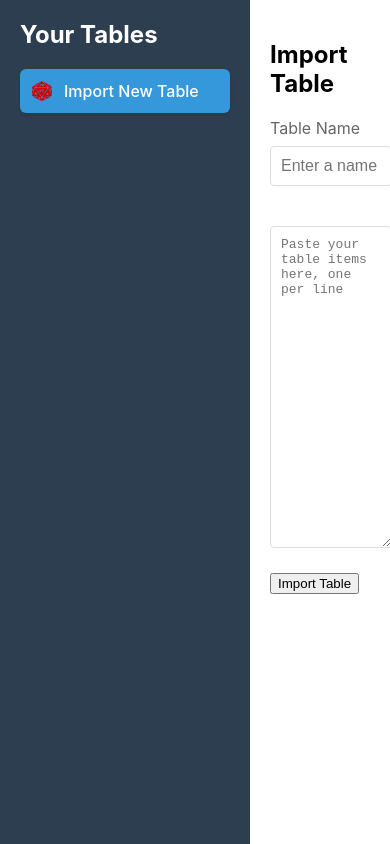
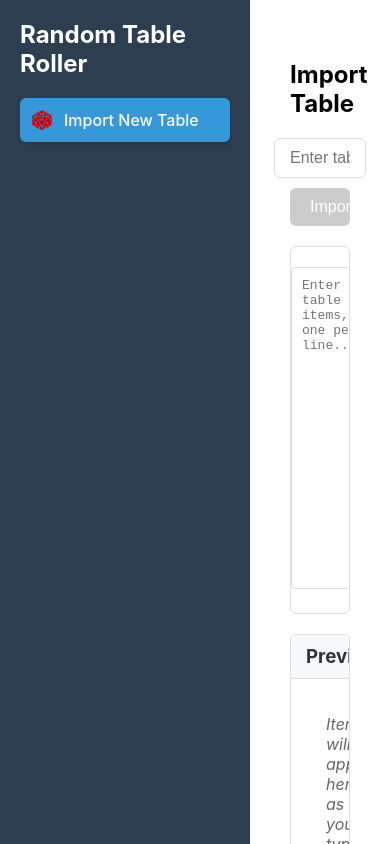
Before and after one commit to Pyro979/rtr, a React (Create React App) app: page /import in a window 390 px wide. Built offline with nearby package versions, Linux system fonts and the light colour scheme; a web font is replaced by a local one.

Commit message:
refacotr preview & fix table storage

```diff
--- /dev/null
+++ b/src/components/EditMode.css
@@ -0,0 +1,5 @@
+.edit-mode {
+  padding: 20px;
+  max-width: 1200px;
+  margin: 0 auto;
+}
--- a/src/components/EditMode.js
+++ b/src/components/EditMode.js
@@ -1,28 +1,84 @@
-import React from 'react';
-import TableEditor from './TableEditor';
+import React, { useState } from 'react';
+import { useNavigate } from 'react-router-dom';
+import TableEditorWithPreview from './shared/TableEditorWithPreview';
+import { TEXT } from '../constants/text';
+import '../styles/shared.css';
+import './EditMode.css';
 
 const EditMode = ({ table, onUpdate, onDelete }) => {
+  const navigate = useNavigate();
+  const [error, setError] = useState('');
+  const [editedName, setEditedName] = useState(table.name);
+  const [editedText, setEditedText] = useState(table.items.join('\n'));
+  const [hasChanges, setHasChanges] = useState(false);
+
+  const handleSave = () => {
+    if (!editedName.trim()) {
+      setError('Table name is required');
+      return;
+    }
+    setError('');
+    const items = editedText.split('\n').filter(item => item.trim());
+    if (items.length === 0) {
+      setError('Table must have at least one item');
+      return;
+    }
+    onUpdate({ ...table, name: editedName.trim(), items });
+    setHasChanges(false);
+  };
+
+  const handleDelete = () => {
+    if (window.confirm('Are you sure you want to delete this table?')) {
+      onDelete(table.id);
+      navigate('/');
+    }
+  };
+
   const handleTextChange = (text) => {
-    const items = text.split('\n').filter(item => item.trim());
-    onUpdate({ ...table, items });
+    setEditedText(text);
+    setHasChanges(true);
   };
 
   const handleNameChange = (name) => {
-    onUpdate({ ...table, name });
+    setEditedName(name);
+    setHasChanges(true);
   };
 
   return (
     <div className="edit-mode">
-      <input
-        value={table.name}
-        onChange={(e) => handleNameChange(e.target.value)}
+      <h2>{TEXT.edit.title}</h2>
+
+      <div className="name-input-group">
+        <input
+          type="text"
+          value={editedName}
+          onChange={(e) => handleNameChange(e.target.value)}
+          placeholder="Enter table name..."
+          className="table-name-input"
+        />
+        <button
+          onClick={handleSave}
+          className="action-button primary-button"
+          disabled={!hasChanges}
+        >
+          {TEXT.edit.saveButton}
+        </button>
+        <button
+          onClick={handleDelete}
+          className="action-button danger-button"
+        >
+          {TEXT.edit.deleteButton}
+        </button>
+      </div>
+
+      <TableEditorWithPreview
+        text={editedText}
+        onTextChange={handleTextChange}
+        tableName={editedName}
+        placeholder={TEXT.edit.contentPlaceholder}
       />
-      <TableEditor
-        text={table.items.join('\n')}
-        placeholder="Enter table items, one per line..."
-        onTextChange={handleTextChange}
-      />
-      <button onClick={() => onDelete(table.id)}>Delete Table</button>
+
+      {error && <div className="error-message">{error}</div>}
     </div>
   );
 };
--- /dev/null
+++ b/src/components/ImportMode.css
@@ -0,0 +1,116 @@
+.import-mode {
+  padding: 20px;
+  max-width: 1200px;
+  margin: 0 auto;
+}
+
+.name-input-group {
+  display: flex;
+  gap: 10px;
+  margin-bottom: 20px;
+  align-items: center;
+}
+
+.table-name-input {
+  flex: 1;
+  padding: 10px 15px;
+  font-size: 16px;
+  border: 1px solid #ddd;
+  border-radius: 6px;
+  transition: border-color 0.2s;
+}
+
+.table-name-input:focus {
+  border-color: #007bff;
+  outline: none;
+}
+
+.import-button {
+  padding: 10px 20px;
+  font-size: 16px;
+  color: white;
+  background-color: #007bff;
+  border: none;
+  border-radius: 6px;
+  cursor: pointer;
+  transition: background-color 0.2s;
+}
+
+.import-button:hover:not(:disabled) {
+  background-color: #0056b3;
+}
+
+.import-button:disabled {
+  background-color: #ccc;
+  cursor: not-allowed;
+}
+
+.import-container {
+  display: grid;
+  grid-template-columns: 1fr 1fr;
+  gap: 20px;
+  margin-bottom: 20px;
+}
+
+.editor-section, .preview-section {
+  border: 1px solid #ddd;
+  border-radius: 6px;
+  overflow: hidden;
+}
+
+.preview-header {
+  padding: 10px 15px;
+  background-color: #f8f9fa;
+  border-bottom: 1px solid #ddd;
+}
+
+.preview-header h3 {
+  margin: 0;
+  color: #333;
+}
+
+.preview-content {
+  padding: 15px;
+  max-height: 400px;
+  overflow-y: auto;
+}
+
+.preview-content ol {
+  margin: 0;
+  padding-left: 30px;
+}
+
+.preview-content li {
+  margin-bottom: 5px;
+  line-height: 1.4;
+}
+
+.preview-placeholder {
+  color: #666;
+  font-style: italic;
+  text-align: center;
+  padding: 20px;
+}
+
+.error-message {
+  color: #dc3545;
+  margin-top: 10px;
+  padding: 10px;
+  border-radius: 4px;
+  background-color: #f8d7da;
+}
+
+/* Mobile responsiveness */
+@media (max-width: 768px) {
+  .import-container {
+    grid-template-columns: 1fr;
+  }
+
+  .name-input-group {
+    flex-direction: column;
+  }
+
+  .table-name-input, .import-button {
+    width: 100%;
+  }
+}
--- a/src/components/ImportMode.js
+++ b/src/components/ImportMode.js
@@ -1,9 +1,11 @@
 import React, { useState } from 'react';
 import { useNavigate } from 'react-router-dom';
 import { v4 as uuidv4 } from 'uuid';
-import TableEditor from './TableEditor';
+import TableEditorWithPreview from './shared/TableEditorWithPreview';
 import { parseTableItems } from '../utils/tableUtils';
 import { TEXT } from '../constants/text';
+import '../styles/shared.css';
+import './ImportMode.css';
 
 const ImportMode = ({ onImport }) => {
   const navigate = useNavigate();
@@ -37,8 +39,8 @@ const ImportMode = ({ onImport }) => {
   return (
     <div className="import-mode">
       <h2>{TEXT.import.title}</h2>
-      <div className="form-group">
-        <label htmlFor="tableName">{TEXT.import.nameLabel}</label>
+
+      <div className="name-input-group">
         <input
           id="tableName"
           type="text"
@@ -48,18 +50,28 @@ const ImportMode = ({ onImport }) => {
             setError('');
           }}
           placeholder={TEXT.import.namePlaceholder}
+          className="table-name-input"
         />
+        <button
+          onClick={handleImport}
+          className="action-button primary-button"
+          disabled={!tableName.trim() || importText.trim() === ''}
+        >
+          {TEXT.import.submitButton}
+        </button>
       </div>
-      <TableEditor
+
+      <TableEditorWithPreview
         text={importText}
         onTextChange={(text) => {
           setImportText(text);
           setError('');
         }}
+        tableName={tableName}
         placeholder={TEXT.import.contentPlaceholder}
       />
+
       {error && <div className="error-message">{error}</div>}
-      <button onClick={handleImport}>{TEXT.import.submitButton}</button>
     </div>
   );
 };
--- a/src/components/TableEditor.js
+++ b/src/components/TableEditor.js
@@ -1,7 +1,7 @@
 import React from 'react';
 import './TableEditor.css';
 
-const TableEditor = ({ text, placeholder, onTextChange, onSubmit, submitLabel }) => {
+const TableEditor = ({ text, placeholder, onTextChange }) => {
   return (
     <div className="table-editor">
       <textarea
@@ -9,9 +9,6 @@ const TableEditor = ({ text, placeholder, onTextChange, onSubmit, submitLabel })
         placeholder={placeholder}
         onChange={(e) => onTextChange(e.target.value)}
       />
-      {onSubmit && (
-        <button onClick={onSubmit}>{submitLabel}</button>
-      )}
     </div>
   );
 };
--- /dev/null
+++ b/src/components/shared/TableEditorWithPreview.css
@@ -0,0 +1,53 @@
+.editor-preview-container {
+  display: grid;
+  grid-template-columns: 1fr 1fr;
+  gap: 20px;
+  margin-bottom: 20px;
+}
+
+.editor-section, .preview-section {
+  border: 1px solid #ddd;
+  border-radius: 6px;
+  overflow: hidden;
+}
+
+.preview-header {
+  padding: 10px 15px;
+  background-color: #f8f9fa;
+  border-bottom: 1px solid #ddd;
+}
+
+.preview-header h3 {
+  margin: 0;
+  color: #333;
+}
+
+.preview-content {
+  padding: 15px;
+  max-height: 400px;
+  overflow-y: auto;
+}
+
+.preview-content ol {
+  margin: 0;
+  padding-left: 30px;
+}
+
+.preview-content li {
+  margin-bottom: 5px;
+  line-height: 1.4;
+}
+
+.preview-placeholder {
+  color: #666;
+  font-style: italic;
+  text-align: center;
+  padding: 20px;
+}
+
+/* Mobile responsiveness */
+@media (max-width: 768px) {
+  .editor-preview-container {
+    grid-template-columns: 1fr;
+  }
+}
--- /dev/null
+++ b/src/components/shared/TableEditorWithPreview.js
@@ -0,0 +1,52 @@
+import React, { useMemo } from 'react';
+import TableEditor from '../TableEditor';
+import { parseTableItems } from '../../utils/tableUtils';
+import './TableEditorWithPreview.css';
+
+const TableEditorWithPreview = ({
+  text,
+  onTextChange,
+  tableName,
+  placeholder,
+  className = ''
+}) => {
+  const previewItems = useMemo(() => {
+    return text.split('\n').filter(item => item.trim());
+  }, [text]);
+
+  return (
+    <div className={`editor-preview-container ${className}`}>
+      <div className="editor-section">
+        <TableEditor
+          text={text}
+          onTextChange={onTextChange}
+          placeholder={placeholder}
+        />
+      </div>
+
+      <div className="preview-section">
+        <div className="preview-header">
+          <h3>
+            {tableName || 'Preview'}
+            {previewItems.length > 0 && ` (${previewItems.length} items)`}
+          </h3>
+        </div>
+        <div className="preview-content">
+          {previewItems.length > 0 ? (
+            <ol>
+              {previewItems.map((item, index) => (
+                <li key={index}>{item}</li>
+              ))}
+            </ol>
+          ) : (
+            <div className="preview-placeholder">
+              Items will appear here as you type...
+            </div>
+          )}
+        </div>
+      </div>
+    </div>
+  );
+};
+
+export default TableEditorWithPreview;
--- a/src/constants/text.js
+++ b/src/constants/text.js
@@ -5,15 +5,15 @@ export const TEXT = {
     description: 'Create, manage, and roll on custom random tables for your tabletop roleplaying games.'
   },
   sidebar: {
-    title: 'Your Tables',
-    importButton: 'Import New Table'
+    title: 'Random Table Roller',
+    importButton: 'Import Table'
   },
   import: {
     title: 'Import Table',
     nameLabel: 'Table Name',
-    namePlaceholder: 'Enter a name for your table',
-    contentPlaceholder: 'Paste your table items here, one per line',
-    submitButton: 'Import Table',
+    namePlaceholder: 'Enter table name...',
+    contentPlaceholder: 'Enter table items, one per line...',
+    submitButton: 'Import',
     errors: {
       nameRequired: 'Table name is required',
       itemsRequired: 'At least one item is required'
@@ -21,9 +21,13 @@ export const TEXT = {
   },
   edit: {
     title: 'Edit Table',
-    contentPlaceholder: 'Edit your table items here, one per line',
+    contentPlaceholder: 'Enter table items, one per line...',
     saveButton: 'Save Changes',
-    deleteButton: 'Delete Table'
+    deleteButton: 'Delete Table',
+    errors: {
+      nameRequired: 'Table name is required',
+      itemsRequired: 'At least one item is required'
+    }
   },
   roll: {
     title: 'Roll Table',
--- /dev/null
+++ b/src/styles/shared.css
@@ -0,0 +1,70 @@
+.name-input-group {
+  display: flex;
+  gap: 10px;
+  margin-bottom: 20px;
+  align-items: center;
+}
+
+.table-name-input {
+  flex: 1;
+  padding: 10px 15px;
+  font-size: 16px;
+  border: 1px solid #ddd;
+  border-radius: 6px;
+  transition: border-color 0.2s;
+}
+
+.table-name-input:focus {
+  border-color: #007bff;
+  outline: none;
+}
+
+.action-button {
+  padding: 10px 20px;
+  font-size: 16px;
+  color: white;
+  border: none;
+  border-radius: 6px;
+  cursor: pointer;
+  transition: background-color 0.2s;
+}
+
+.primary-button {
+  background-color: #007bff;
+}
+
+.primary-button:hover:not(:disabled) {
+  background-color: #0056b3;
+}
+
+.danger-button {
+  background-color: #dc3545;
+}
+
+.danger-button:hover:not(:disabled) {
+  background-color: #c82333;
+}
+
+.action-button:disabled {
+  background-color: #ccc;
+  cursor: not-allowed;
+}
+
+.error-message {
+  color: #dc3545;
+  margin-top: 10px;
+  padding: 10px;
+  border-radius: 4px;
+  background-color: #f8d7da;
+}
+
+/* Mobile responsiveness */
+@media (max-width: 768px) {
+  .name-input-group {
+    flex-direction: column;
+  }
+
+  .table-name-input, .action-button {
+    width: 100%;
+  }
+}
```
Also changed, not shown: src/hooks/useTableState.js (+3 -8 lines).
